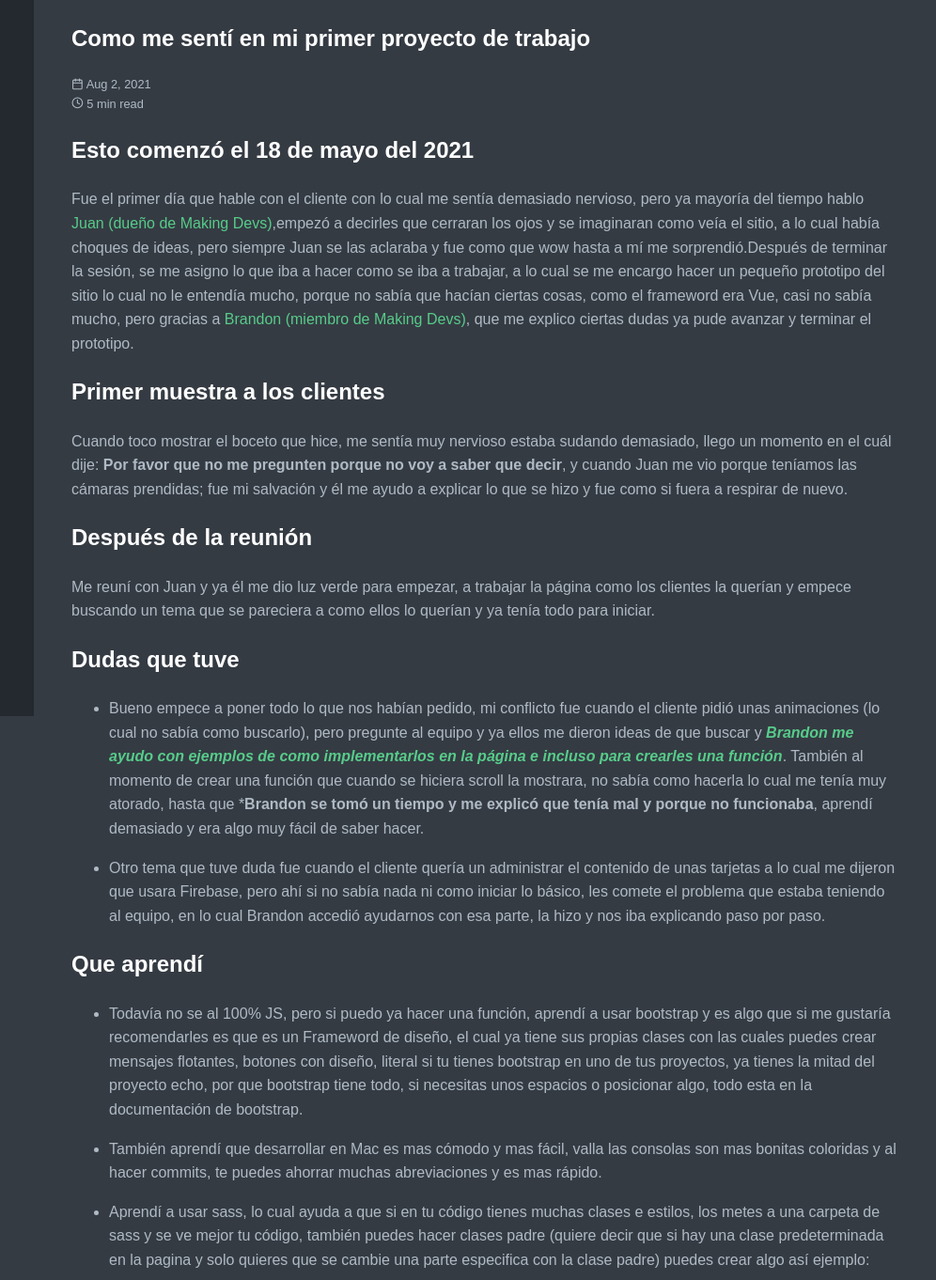
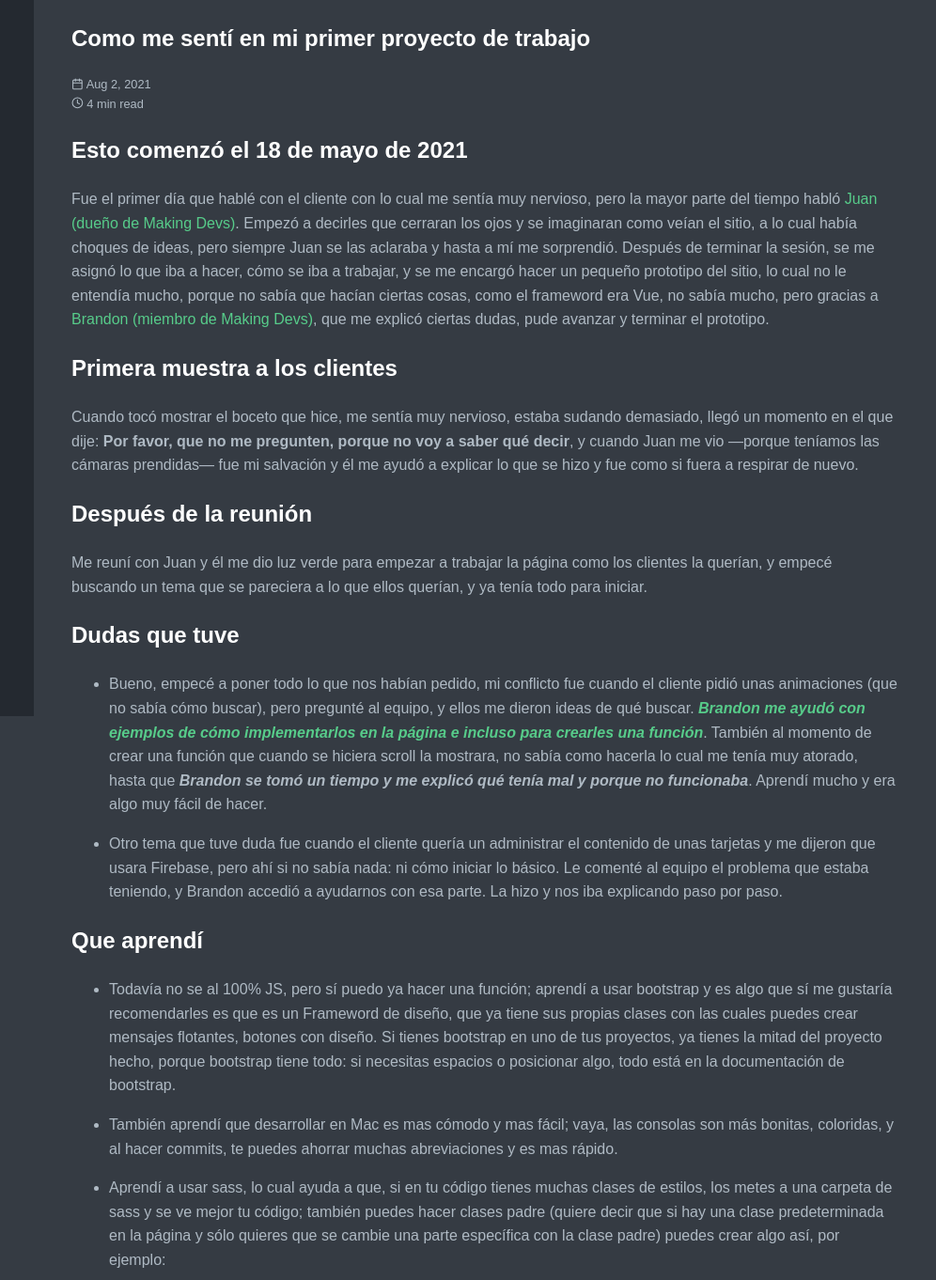
Before and after one commit to Jovany-Vergara/blogJovanyPublic, a plain HTML site: page posts/first-project/index.html in a window 1280 px wide. Shown: the part 38-1400 px from the top of the page at 94% size, 284-1280 px from the left. Drawn offline with Linux system fonts and the light colour scheme.

Commit message:
creacion de mi blog

```diff
--- a/index.xml
+++ b/index.xml
@@ -13,7 +13,7 @@
       <pubDate>Mon, 02 Aug 2021 14:22:24 -0500</pubDate>
 
       <guid>/posts/first-project/</guid>
-      <description>Esto comenzó el 18 de mayo del 2021 Fue el primer día que hable con el cliente con lo cual me sentía demasiado nervioso, pero ya mayoría del tiempo hablo Juan (dueño de Making Devs),empezó a decirles que cerraran los ojos y se imaginaran como veía el sitio, a lo cual había choques de ideas, pero siempre Juan se las aclaraba y fue como que wow hasta a mí me sorprendió.</description>
+      <description>Esto comenzó el 18 de mayo de 2021 Fue el primer día que hablé con el cliente con lo cual me sentía muy nervioso, pero la mayor parte del tiempo habló Juan (dueño de Making Devs). Empezó a decirles que cerraran los ojos y se imaginaran como veían el sitio, a lo cual había choques de ideas, pero siempre Juan se las aclaraba y hasta a mí me sorprendió. Después de terminar la sesión, se me asignó lo que iba a hacer, cómo se iba a trabajar, y se me encargó hacer un pequeño prototipo del sitio, lo cual no le entendía mucho, porque no sabía que hacían ciertas cosas, como el frameword era Vue, no sabía mucho, pero gracias a Brandon (miembro de Making Devs), que me explicó ciertas dudas, pude avanzar y terminar el prototipo.</description>
     </item>
 
     <item>
--- a/posts/first-project/index.html
+++ b/posts/first-project/index.html
@@ -4,7 +4,7 @@
     <title>Como me sentí en mi primer proyecto de trabajo // Jovany Vergara</title>
     <link rel="shortcut icon" href="/favicon.ico" />
     <meta charset="utf-8" />
-    <meta name="generator" content="Hugo 0.86.1" />
+    <meta name="generator" content="Hugo 0.87.0" />
     <meta name="viewport" content="width=device-width, initial-scale=1" />
     <meta name="author" content="Jovany Vergara" />
     <meta name="description" content="" />
@@ -13,10 +13,10 @@
 
     <meta name="twitter:card" content="summary"/>
 <meta name="twitter:title" content="Como me sentí en mi primer proyecto de trabajo"/>
-<meta name="twitter:description" content="Esto comenzó el 18 de mayo del 2021 Fue el primer día que hable con el cliente con lo cual me sentía demasiado nervioso, pero ya mayoría del tiempo hablo Juan (dueño de Making Devs),empezó a decirles que cerraran los ojos y se imaginaran como veía el sitio, a lo cual había choques de ideas, pero siempre Juan se las aclaraba y fue como que wow hasta a mí me sorprendió."/>
+<meta name="twitter:description" content="Esto comenzó el 18 de mayo de 2021 Fue el primer día que hablé con el cliente con lo cual me sentía muy nervioso, pero la mayor parte del tiempo habló Juan (dueño de Making Devs). Empezó a decirles que cerraran los ojos y se imaginaran como veían el sitio, a lo cual había choques de ideas, pero siempre Juan se las aclaraba y hasta a mí me sorprendió. Después de terminar la sesión, se me asignó lo que iba a hacer, cómo se iba a trabajar, y se me encargó hacer un pequeño prototipo del sitio, lo cual no le entendía mucho, porque no sabía que hacían ciertas cosas, como el frameword era Vue, no sabía mucho, pero gracias a Brandon (miembro de Making Devs), que me explicó ciertas dudas, pude avanzar y terminar el prototipo."/>
 
     <meta property="og:title" content="Como me sentí en mi primer proyecto de trabajo" />
-<meta property="og:description" content="Esto comenzó el 18 de mayo del 2021 Fue el primer día que hable con el cliente con lo cual me sentía demasiado nervioso, pero ya mayoría del tiempo hablo Juan (dueño de Making Devs),empezó a decirles que cerraran los ojos y se imaginaran como veía el sitio, a lo cual había choques de ideas, pero siempre Juan se las aclaraba y fue como que wow hasta a mí me sorprendió." />
+<meta property="og:description" content="Esto comenzó el 18 de mayo de 2021 Fue el primer día que hablé con el cliente con lo cual me sentía muy nervioso, pero la mayor parte del tiempo habló Juan (dueño de Making Devs). Empezó a decirles que cerraran los ojos y se imaginaran como veían el sitio, a lo cual había choques de ideas, pero siempre Juan se las aclaraba y hasta a mí me sorprendió. Después de terminar la sesión, se me asignó lo que iba a hacer, cómo se iba a trabajar, y se me encargó hacer un pequeño prototipo del sitio, lo cual no le entendía mucho, porque no sabía que hacían ciertas cosas, como el frameword era Vue, no sabía mucho, pero gracias a Brandon (miembro de Making Devs), que me explicó ciertas dudas, pude avanzar y terminar el prototipo." />
 <meta property="og:type" content="article" />
 <meta property="og:url" content="/posts/first-project/" /><meta property="article:section" content="posts" />
 <meta property="article:published_time" content="2021-08-02T14:22:24-05:00" />
@@ -66,37 +66,37 @@
   <title>clock</title>
   <circle cx="12" cy="12" r="10"></circle><polyline points="12 6 12 12 16 14"></polyline>
 </svg>
-          5 min read
+          4 min read
         </div>
       </div>
     </header>
     <div class="post-content">
-      <h1 id="esto-comenzó-el-18-de-mayo-del-2021">Esto comenzó el 18 de mayo del 2021</h1>
-<p>Fue el primer día que hable con el cliente con lo cual me sentía demasiado nervioso, pero ya mayoría del tiempo hablo <a href="https://www.makingdevs.com/">Juan (dueño de Making Devs)</a>,empezó a decirles que cerraran los ojos y se imaginaran como veía el sitio, a lo cual había choques de ideas, pero siempre Juan se las aclaraba y fue como que wow hasta a mí me sorprendió.Después de terminar la sesión, se me asigno lo que iba a hacer como se iba a trabajar, a lo cual se me encargo hacer un pequeño prototipo del sitio lo cual no le entendía mucho, porque no sabía que hacían ciertas cosas, como el frameword era Vue, casi no sabía mucho, pero gracias a <a href="http://brandonvergara.me/">Brandon (miembro de Making Devs)</a>, que me explico ciertas dudas ya pude avanzar y terminar el prototipo.</p>
-<h2 id="primer-muestra-a-los-clientes">Primer muestra a los clientes</h2>
-<p>Cuando toco mostrar el boceto que hice, me sentía muy nervioso estaba sudando demasiado, llego un momento en el cuál dije: <strong>Por favor que no me pregunten porque no voy a saber que decir</strong>, y cuando Juan me vio porque teníamos las cámaras prendidas; fue mi salvación y él me ayudo a explicar lo que se hizo y fue como si fuera a respirar de nuevo.</p>
+      <h1 id="esto-comenzó-el-18-de-mayo-de-2021">Esto comenzó el 18 de mayo de 2021</h1>
+<p>Fue el primer día que hablé con el cliente con lo cual me sentía muy nervioso, pero la mayor parte del tiempo habló <a href="https://www.makingdevs.com/">Juan (dueño de Making Devs)</a>. Empezó a decirles que cerraran los ojos y se imaginaran como veían el sitio, a lo cual había choques de ideas, pero siempre Juan se las aclaraba y hasta a mí me sorprendió. Después de terminar la sesión, se me asignó lo que iba a hacer, cómo se iba a trabajar, y se me encargó hacer un pequeño prototipo del sitio, lo cual no le entendía mucho, porque no sabía que hacían ciertas cosas, como el frameword era Vue, no sabía mucho, pero gracias a <a href="http://brandonvergara.me/">Brandon (miembro de Making Devs)</a>, que me explicó ciertas dudas, pude avanzar y terminar el prototipo.</p>
+<h2 id="primera-muestra-a-los-clientes">Primera muestra a los clientes</h2>
+<p>Cuando tocó mostrar el boceto que hice, me sentía muy nervioso, estaba sudando demasiado, llegó un momento en el que dije: <strong>Por favor, que no me pregunten, porque no voy a saber qué decir</strong>, y cuando Juan me vio —porque teníamos las cámaras prendidas— fue mi salvación y él me ayudó a explicar lo que se hizo y fue como si fuera a respirar de nuevo.</p>
 <h2 id="después-de-la-reunión">Después de la reunión</h2>
-<p>Me reuní con Juan y ya él me dio luz verde para empezar, a trabajar la página como los clientes la querían y empece buscando un tema que se pareciera a como ellos lo querían y ya tenía todo para iniciar.</p>
+<p>Me reuní con Juan y él me dio luz verde para empezar a trabajar la página como los clientes la querían, y empecé buscando un tema que se pareciera a lo que ellos querían, y ya tenía todo para iniciar.</p>
 <h2 id="dudas-que-tuve">Dudas que tuve</h2>
 <ul>
 <li>
-<p>Bueno empece a poner todo lo que nos habían pedido, mi conflicto fue cuando el cliente pidió unas animaciones (lo cual no sabía como buscarlo), pero pregunte al equipo y ya ellos me dieron ideas de que buscar y <a href="http://brandonvergara.me/"><em><strong>Brandon me ayudo con ejemplos de como implementarlos en la página e incluso para crearles una función</strong></em></a>.
-También al momento de crear una función que cuando se hiciera scroll la mostrara, no sabía como hacerla lo cual me tenía muy atorado, hasta que *<strong>Brandon se tomó un tiempo y me explicó que tenía mal y porque no funcionaba</strong>, aprendí demasiado y era algo muy fácil de saber hacer.</p>
+<p>Bueno, empecé a poner todo lo que nos habían pedido, mi conflicto fue cuando el cliente pidió unas animaciones (que no sabía cómo buscar), pero pregunté al equipo, y ellos me dieron ideas de qué buscar. <a href="http://brandonvergara.me/"><em><strong>Brandon me ayudó con ejemplos de cómo implementarlos en la página e incluso para crearles una función</strong></em></a>.
+También al momento de crear una función que cuando se hiciera scroll la mostrara, no sabía como hacerla lo cual me tenía muy atorado, hasta que <em><strong>Brandon se tomó un tiempo y me explicó qué tenía mal y porque no funcionaba</strong></em>. Aprendí mucho y era algo muy fácil de hacer.</p>
 </li>
 <li>
-<p>Otro tema que tuve duda fue cuando el cliente quería un administrar el contenido de unas tarjetas a lo cual me dijeron que usara Firebase, pero ahí si no sabía nada ni como iniciar lo básico, les comete el problema que estaba teniendo al equipo, en lo cual Brandon accedió ayudarnos con esa parte, la hizo y nos iba explicando paso por paso.</p>
+<p>Otro tema que tuve duda fue cuando el cliente quería un administrar el contenido de unas tarjetas y me dijeron que usara Firebase, pero ahí si no sabía nada: ni cómo iniciar lo básico. Le comenté al equipo el problema que estaba teniendo, y Brandon accedió a ayudarnos con esa parte. La hizo y nos iba explicando paso por paso.</p>
 </li>
 </ul>
 <h2 id="que-aprendí">Que aprendí</h2>
 <ul>
 <li>
-<p>Todavía no se al 100% JS, pero si puedo ya hacer una función, aprendí a usar bootstrap y es algo que si me gustaría recomendarles es que es un Frameword de diseño, el cual ya tiene sus propias clases con las cuales puedes crear mensajes flotantes, botones con diseño, literal si tu tienes bootstrap en uno de tus proyectos, ya tienes la mitad del proyecto echo, por que bootstrap tiene todo, si necesitas unos espacios o posicionar algo, todo esta en la documentación de bootstrap.</p>
+<p>Todavía no se al 100% JS, pero sí puedo ya hacer una función; aprendí a usar bootstrap y es algo que sí me gustaría recomendarles es que es un Frameword de diseño, que ya tiene sus propias clases con las cuales puedes crear mensajes flotantes, botones con diseño. Si tienes bootstrap en uno de tus proyectos, ya tienes la mitad del proyecto hecho, porque bootstrap tiene todo: si necesitas espacios o posicionar algo, todo está en la documentación de bootstrap.</p>
 </li>
 <li>
-<p>También aprendí que desarrollar en Mac es mas cómodo y mas fácil, valla las consolas son mas bonitas coloridas  y al hacer commits, te puedes ahorrar muchas abreviaciones y es mas rápido.</p>
+<p>También aprendí que desarrollar en Mac es mas cómodo y mas fácil; vaya, las consolas son más bonitas, coloridas, y al hacer commits, te puedes ahorrar muchas abreviaciones y es mas rápido.</p>
 </li>
 <li>
-<p>Aprendí a usar sass, lo cual ayuda a que si en tu código tienes muchas clases e estilos, los metes a una carpeta de sass y se ve mejor tu código, también puedes hacer clases padre (quiere decir que si hay una clase predeterminada en la pagina y solo quieres que se cambie una parte especifica con la clase padre) puedes crear algo así ejemplo:</p>
+<p>Aprendí a usar sass, lo cual ayuda a que, si en tu código tienes muchas clases de estilos, los metes a una carpeta de sass y se ve mejor tu código; también puedes hacer clases padre (quiere decir que si hay una clase predeterminada en la página y sólo quieres que se cambie una parte específica con la clase padre) puedes crear algo así, por ejemplo:</p>
 </li>
 </ul>
 <div class="highlight"><pre tabindex="0" style="color:#f8f8f2;background-color:#272822;-moz-tab-size:4;-o-tab-size:4;tab-size:4"><code class="language-scss" data-lang="scss"><span style="color:#a6e22e">.clasePadre</span>{
@@ -106,15 +106,15 @@ También al momento de crear una función que cuando se hiciera scroll la mostra
 }
 </code></pre></div><ul>
 <li>
-<p>Aprendí a insertar un tema a una pagina, es un poco confuso pero es fácil, lo único que tienes que hacer es poner todo en un orden para que todo agarre correctamente.</p>
+<p>Aprendí a insertar un tema a una página, es un poco confuso, pero es fácil, lo único que tienes que hacer es poner todo en un orden para que todo agarre correctamente.</p>
 </li>
 <li>
-<p>Aprendí que no siempre se le dice si al cliente, porque el cliente puede llegar a mal viajarse mucho, con respecto a su pagina. por ejemplo, cuándo piden <a href="">(quiero eso aquí esto acá y que haga esto)</a>, ahí hay que frenarlos y explicarles que si se puede hacer pero lleva un tiempo y luego aveces quieren dos veces las cosas, en ese aspecto hay que hacerles pensar que, para que quieren eso si ya lo tienen en una parte, cosas de ese estilo aprendí y a ya no ponerme nervioso con el cliente.</p>
+<p>Aprendí que no siempre se le dice sí al cliente, porque el cliente puede llegar a mal viajarse mucho, con respecto a su página. Por ejemplo, cuando piden <a href="">(quiero eso aquí esto acá y que haga esto)</a>, hay que frenarlos y explicarles que sí se puede hacer, pero lleva un tiempo, y luego a veces quieren dos veces las cosas, en ese aspecto hay que hacerles pensar que para qué quieren eso si ya lo tienen en una parte. Aprendí a no ponerme nervioso con el cliente.</p>
 </li>
 </ul>
 <h2 id="como-me-siento-actualmente">Como me siento actualmente</h2>
-<p>Me siento muy comodo cada día aprendo mas y cada vez que tengo una duda me la responden y con ejemplos, podría decir que <a href="https://www.makingdevs.com/">Making Devs</a> ácido lo mejor que me ah pasado en la vida, cada día aprendo mas y eh aprendido nuevas cosas, 2 veces a la semana estoy en un curso que Juan me invito y también cada martes es una sesión con el de aprendizaje y los jueves es otra sesión de dudas o algo que queramos aprender.</p>
-<h3 id="gracias-por-leer-mi-pequeña-experiencia-en-mi-primer-trabajo-como-desarrollador">Gracias por leer mi pequeña experiencia en mi primer trabajo como desarrollador</h3>
+<p>Me siento muy cómodo. Cada día aprendo más y cada vez que tengo una duda me la responden y con ejemplos, podría decir que <a href="https://www.makingdevs.com/">Making Devs</a> ácido lo mejor que me ha pasado en la vida, cada día aprendo más y he aprendido nuevas cosas, dos veces a la semana estoy en un curso que Juan me invitó y también cada martes es una sesión con el de aprendizaje y los jueves es otra sesión de dudas o algo que queramos aprender.</p>
+<h3 id="gracias-por-leer-mi-pequeña-experiencia-en-mi-primer-trabajo-como-desarrollador">Gracias por leer mi pequeña experiencia en mi primer trabajo como desarrollador.</h3>
 
     </div>
     <div class="post-footer">
--- a/posts/index.xml
+++ b/posts/index.xml
@@ -13,7 +13,7 @@
       <pubDate>Mon, 02 Aug 2021 14:22:24 -0500</pubDate>
 
       <guid>/posts/first-project/</guid>
-      <description>Esto comenzó el 18 de mayo del 2021 Fue el primer día que hable con el cliente con lo cual me sentía demasiado nervioso, pero ya mayoría del tiempo hablo Juan (dueño de Making Devs),empezó a decirles que cerraran los ojos y se imaginaran como veía el sitio, a lo cual había choques de ideas, pero siempre Juan se las aclaraba y fue como que wow hasta a mí me sorprendió.</description>
+      <description>Esto comenzó el 18 de mayo de 2021 Fue el primer día que hablé con el cliente con lo cual me sentía muy nervioso, pero la mayor parte del tiempo habló Juan (dueño de Making Devs). Empezó a decirles que cerraran los ojos y se imaginaran como veían el sitio, a lo cual había choques de ideas, pero siempre Juan se las aclaraba y hasta a mí me sorprendió. Después de terminar la sesión, se me asignó lo que iba a hacer, cómo se iba a trabajar, y se me encargó hacer un pequeño prototipo del sitio, lo cual no le entendía mucho, porque no sabía que hacían ciertas cosas, como el frameword era Vue, no sabía mucho, pero gracias a Brandon (miembro de Making Devs), que me explicó ciertas dudas, pude avanzar y terminar el prototipo.</description>
     </item>
 
     <item>
```
Also changed, not shown: 404.html (+1 -1 lines), categories/index.html (+1 -1 lines), index.html (+2 -2 lines), posts/index.html (+2 -2 lines), posts/my-first-post/index.html (+1 -1 lines), tags/index.html (+1 -1 lines).
